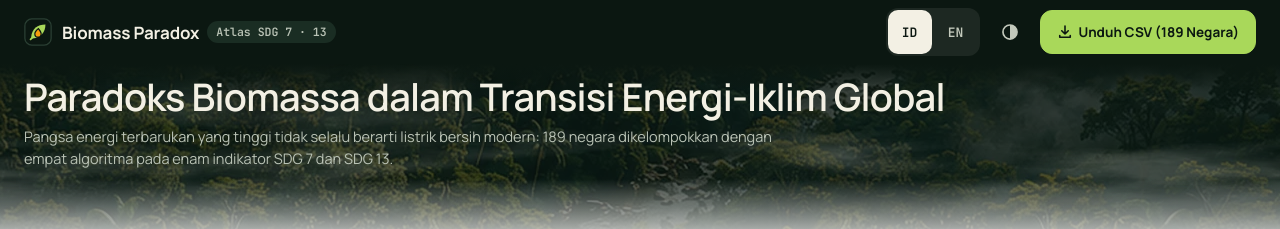
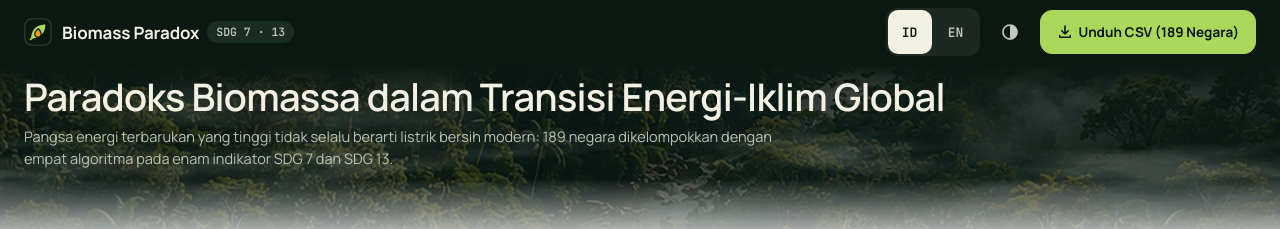
Before and after one commit to Febrianggi/biomass-paradox, a plain HTML site: page dashboard/index.html in a window 1280 px wide. Shown: the top 229 px of the page. Drawn offline with Linux system fonts and the light colour scheme.

Commit message:
Slight correction on dashboard

```diff
--- a/dashboard/index.html
+++ b/dashboard/index.html
@@ -930,7 +930,7 @@ footer.site-foot { border-top: 1px solid var(--line); padding: var(--s5) 0; colo
       pageTitle: "Atlas Transisi Energi Bersih & Iklim Global (SDG 7 & 13)",
       langLabel: "Bahasa",
       mapAria: "Peta dunia rezim transisi energi bersih dan iklim",
-      brand: "Atlas SDG 7 · 13",
+      brand: "SDG 7 · 13",
       homeTitle: "Kembali ke beranda",
       themeLabel: "Ganti tema terang atau gelap",
       dlCsv: "Unduh CSV (189 Negara)",
```
